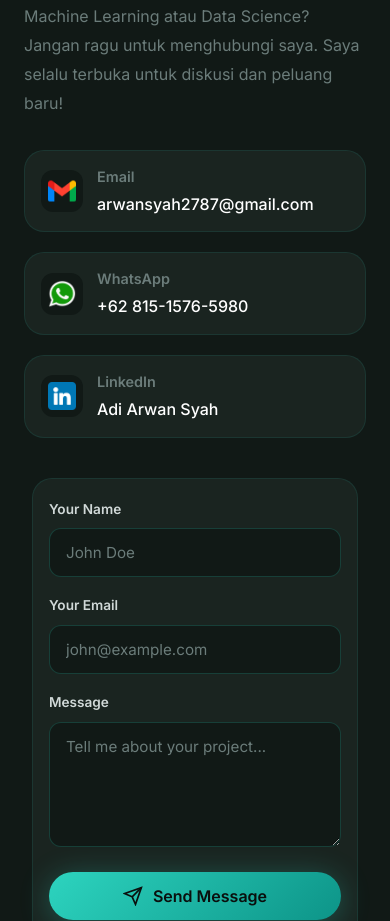
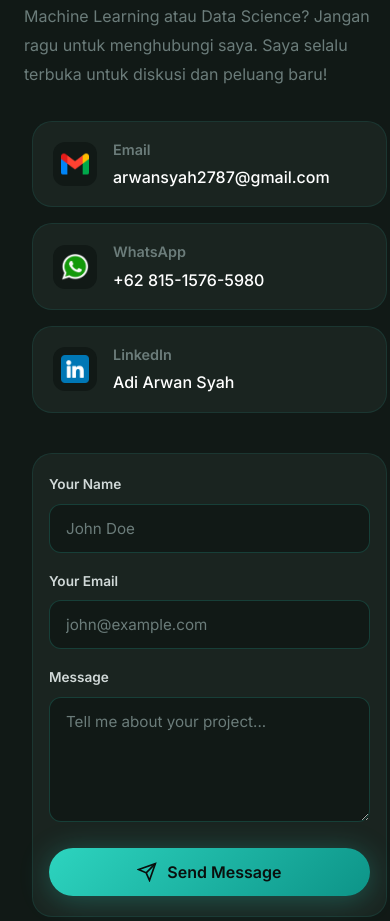
Before and after one commit to wannnn27/myportofolio, a React (Vite) app: page / in a window 390 px wide. Shown: the part 7085-8006 px from the top of the page. Built offline with nearby package versions, Linux system fonts and the light colour scheme.

Commit message:
perbaikan form kontak

```diff
--- a/src/components/Contact.css
+++ b/src/components/Contact.css
@@ -204,17 +204,20 @@
     }
 
     .contact-card {
-        padding: 14px 16px;
-        gap: 14px;
+        padding: 16px 20px;
+        gap: 16px;
+        margin: 0 8px;
     }
 
     .contact-icon {
-        width: 42px;
-        height: 42px;
+        width: 44px;
+        height: 44px;
+        flex-shrink: 0;
     }
 
     .contact-cards {
         max-width: 100%;
+        gap: 16px;
     }
 
     .form-group {
```
